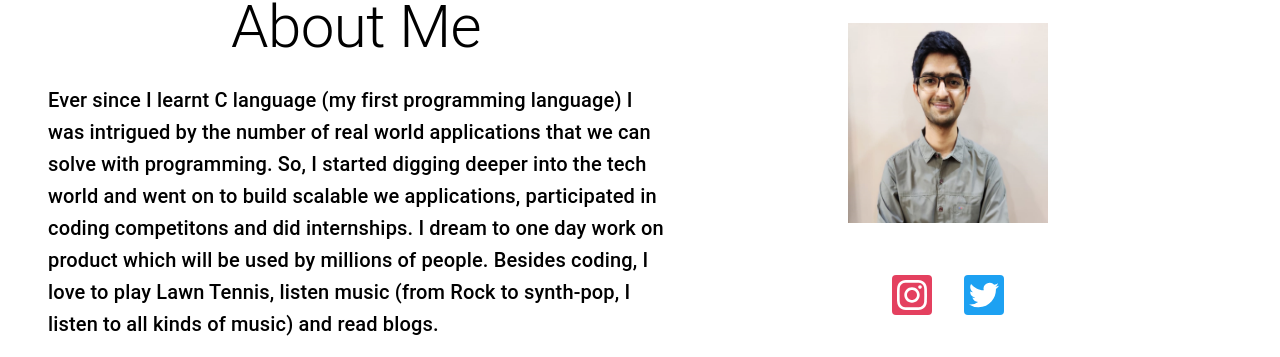
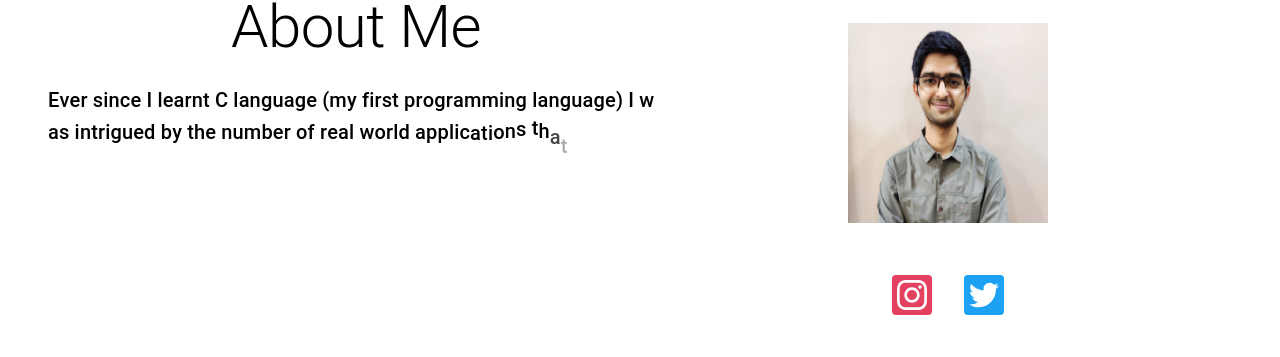
Before and after one commit to Adi1222/Portfolio, a React (Create React App) app: page / in a window 1280 px wide. Shown: the part 3077-3434 px from the top of the page. Built offline with nearby package versions, Linux system fonts and the light colour scheme.

Commit message:
added wavy text animation

```diff
--- a/src/components/About/About.jsx
+++ b/src/components/About/About.jsx
@@ -1,6 +1,7 @@
 import React from 'react';
 import { Avatar, Tooltip, Typography, Grid } from '@material-ui/core';
 import me from '../../images/me.jpg'
+import { motion} from 'framer-motion';
 
 const About = () => {
 
@@ -20,6 +21,43 @@ const About = () => {
         }
     ]
 
+    const aboutDetail = "Ever since I learnt C language (my first programming language) I was intrigued by the number of real world applications that we can solve with programming. So, I started digging deeper into the tech world and went on to build scalable we applications, participated in coding competitons and did internships. I dream to one day work on product which will be used by millions of people. Besides coding, I love to play Lawn Tennis, listen music (from Rock to synth-pop, I listen to all kinds of music) and read blogs."
+
+    const letters = Array.from(aboutDetail);
+
+    const container = {
+        hidden: {
+            opacity: 0
+        },
+        visible: i => ({
+            opacity: 1,
+            transition: {
+                staggerChildren: 0.05
+            }
+        })
+    };
+
+    const letterVariants = {
+        visible: {
+            opacity: 1,
+            y: 0,
+            transition: {
+                type: "spring",
+                damping: 12,
+                stiffness: 200
+            }
+        },
+        hidden: {
+            opacity: 0,
+            y: 20,
+            transition: {
+                type: "spring",
+                damping: 12,
+                stiffness: 200
+            }
+        }
+    }
+
     return (
         <div id="about">
             <Grid container justifyContent='center' alignItems="center">
@@ -28,9 +66,25 @@ const About = () => {
                         About Me
                     </Typography>
                     <Typography variant="h6" gutterBottom component="p">
-                        Ever since I learnt C language (my first programming language) I was intrigued by the number of real world applications that we can solve with programming.
-                        So, I started digging deeper into the tech world and went on to build scalable we applications, participated in coding competitons and did internships.
-                        I dream to one day work on product which will be used by millions of people. Besides coding, I love to play Lawn Tennis, listen music (from Rock to synth-pop, I listen to all kinds of music) and read blogs.
+                        <motion.div
+                            style={{ display: "flex", flexWrap: "wrap" }}
+                            variants={container}
+                            initial="hidden"
+                            animate={"visible"}
+                        >
+                            {
+                                letters.map((letter, index) => (
+                                    <motion.span
+                                        key={index}
+                                        variants={letterVariants}
+                                    >
+                                        {
+                                            letter === " " ? "\u00A0" : letter
+                                        }
+                                    </motion.span>
+                                ))
+                            }
+                        </motion.div>
                     </Typography>
                 </Grid>
                 <Grid container item direction="column" lg={6} xs={12} justifyContent="center" alignItems="center" spacing={6}>
```
